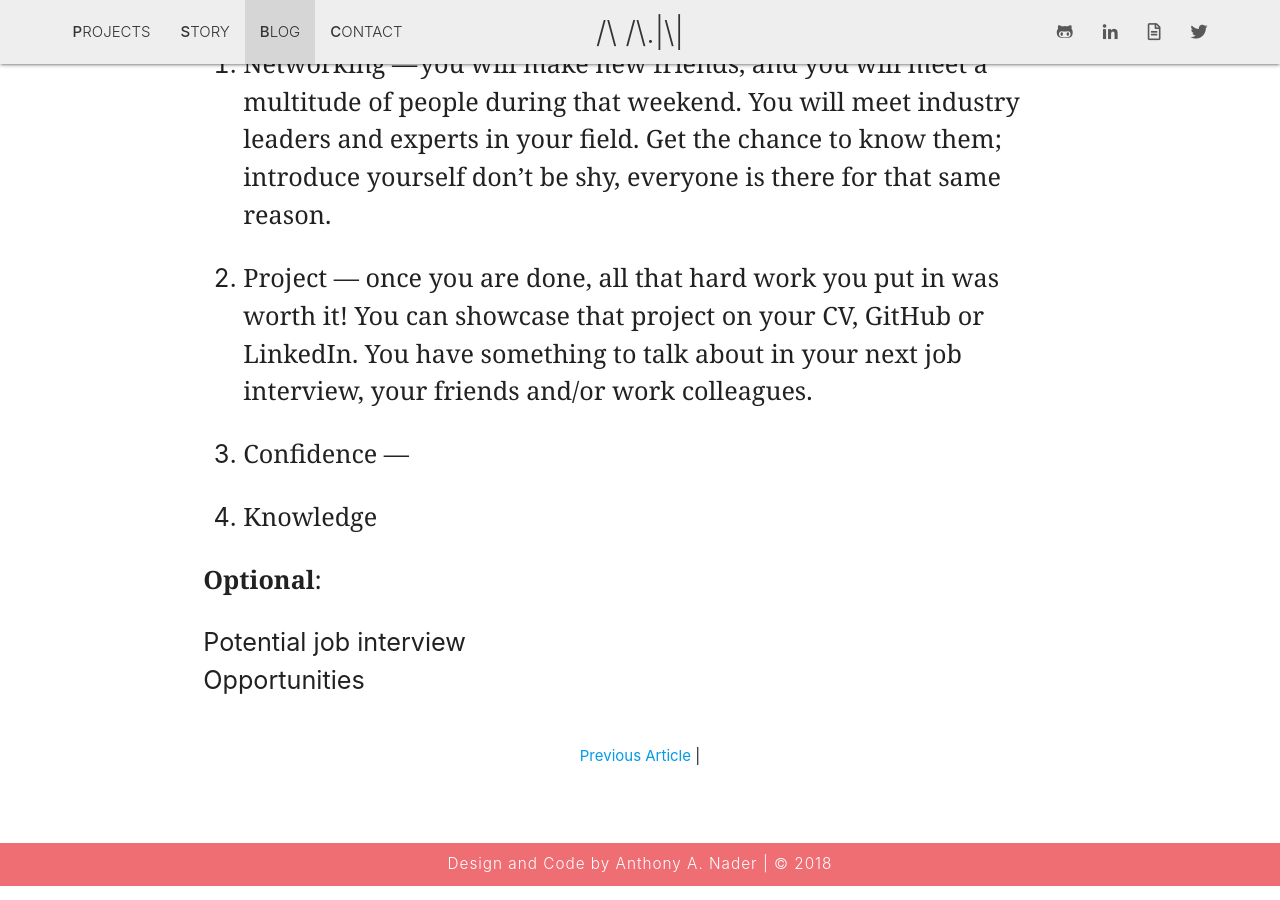
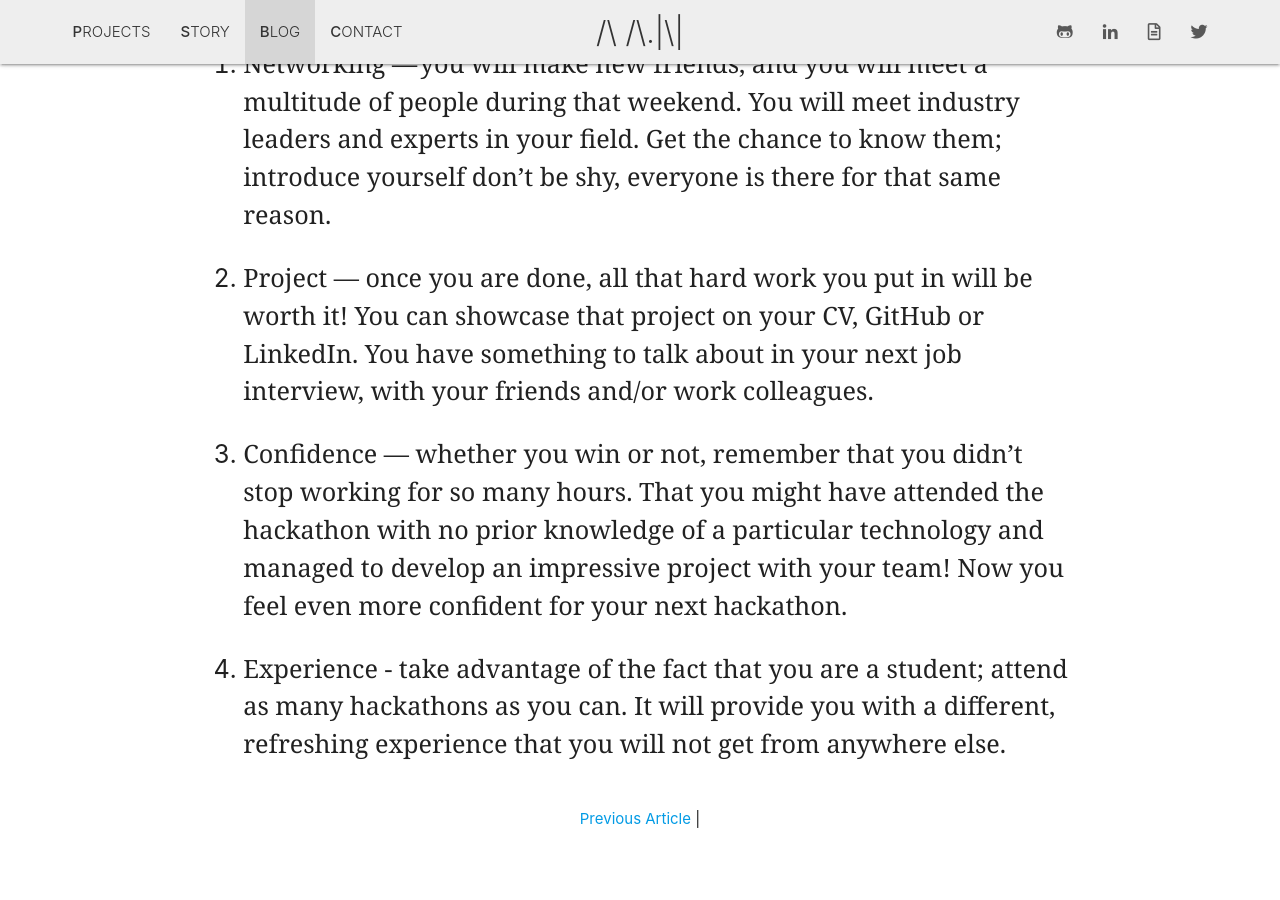
Before and after one commit to anthonyanader/personalBlog, a Jekyll site: the page built from _posts/2018-01-15-do-you-hackathon.md, in a window 1280 px wide and 900 px high, scrolled down 4493 px. Built offline with Jekyll 4.4.1, drawn with Linux system fonts in a browser that asks for light colours; emoji names are drawn with the system emoji font; comment, search, counter and statistics services are not loaded.

Commit message:
added the gains section... conclusion next

```diff
--- a/_posts/2018-01-15-do-you-hackathon.md
+++ b/_posts/2018-01-15-do-you-hackathon.md
@@ -10,7 +10,7 @@ imageSource: Daria Nepriakhina
 lang: en_US
 lead: Attending one soon?
 categories: hackathons
-tags:
+tags: hackathons technology tips advice students
 published: true
 ---
 
@@ -68,12 +68,8 @@ Besides the lack of sleep, you will leave the hackthon with the following:
 
 1. Networking — you will make new friends, and you will meet a multitude of people during that weekend. You will meet industry leaders and experts in your field. Get the chance to know them; introduce yourself don't be shy, everyone is there for that same reason.
 
-2. Project — once you are done, all that hard work you put in was worth it! You can showcase that project on your CV, GitHub or LinkedIn. You have something to talk about in your next job interview, your friends and/or work colleagues.
+2. Project — once you are done, all that hard work you put in will be worth it! You can showcase that project on your CV, GitHub or LinkedIn. You have something to talk about in your next job interview, with your friends and/or work colleagues.
 
-3. Confidence —
+3. Confidence — whether you win or not, remember that you didn't stop working for so many hours. That you might have attended the hackathon with no prior knowledge of a particular technology and managed to develop an impressive project with your team! Now you feel even more confident for your next hackathon.
 
-4. Knowledge
-
-<b>Optional</b>:
-- Potential job interview
-- Opportunities
+4. Experience - take advantage of the fact that you are a student; attend as many hackathons as you can. It will provide you with a different, refreshing experience that you will not get from anywhere else.
```
